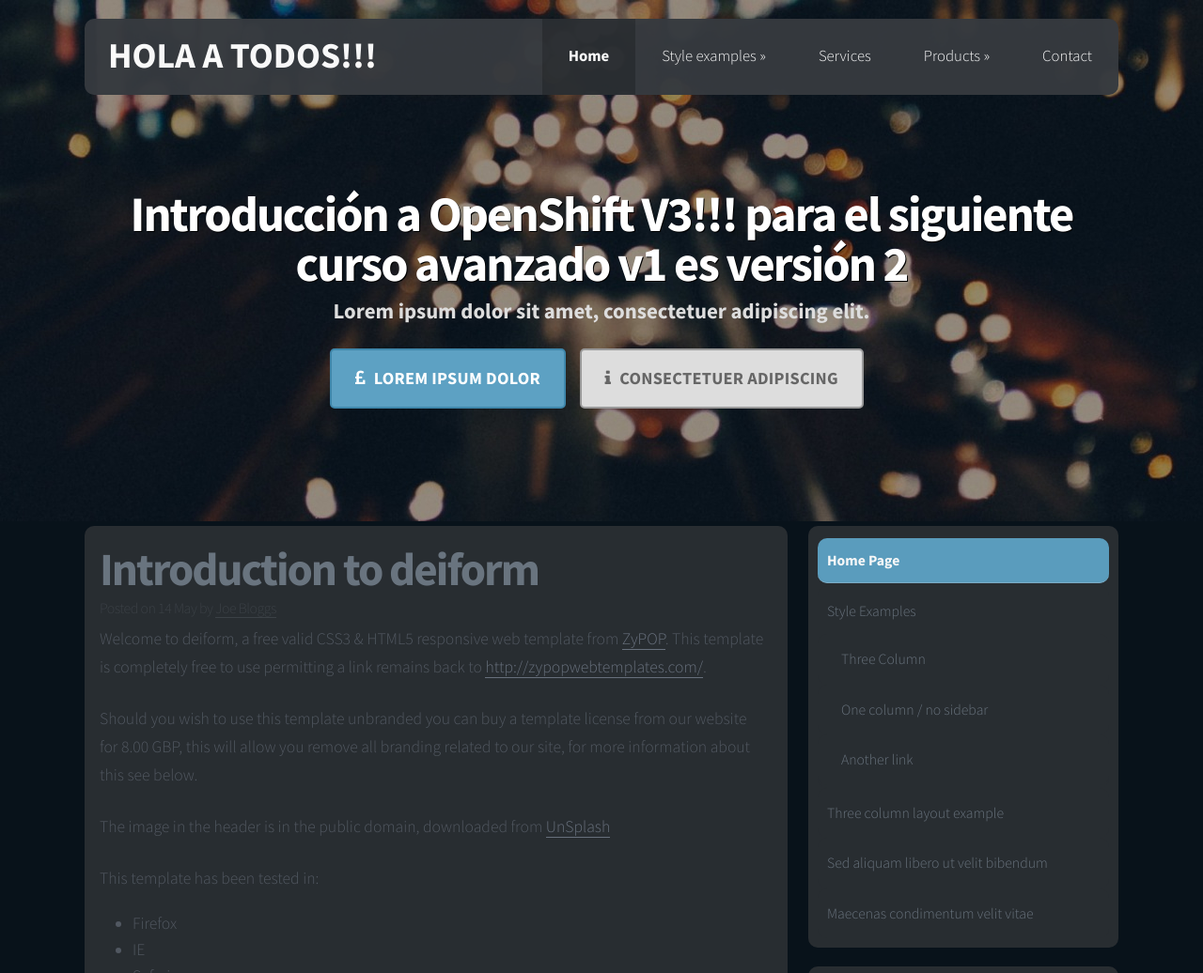
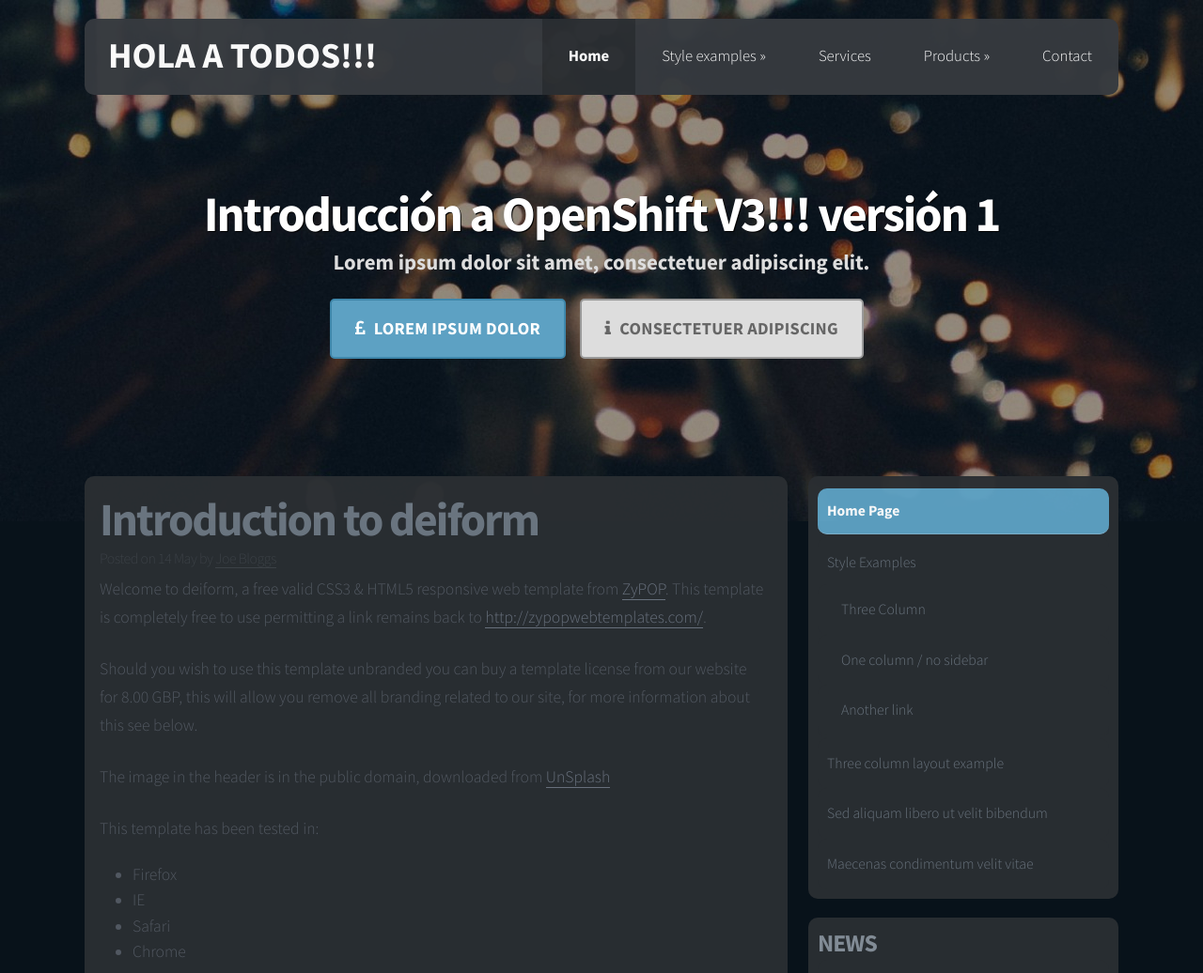
Before and after one commit to migvigil/laboratorio, a plain HTML site: page index.html in a window 1280 px wide. Shown: the top 1036 px of the page at 94% size. Drawn offline with Linux system fonts and the light colour scheme.

Commit message:
cambios Inicio

```diff
--- a/index.html
+++ b/index.html
@@ -91,7 +91,7 @@ License: Creative Commons Attribution
 
 		<div class="intro-content">
 
-                    <h2>Introducción a OpenShift V3!!! para el siguiente curso avanzado v1 es versión 2 </h2>
+                    <h2>Introducción a OpenShift V3!!! versión 1 </h2>
                     <p>Lorem ipsum dolor sit amet, consectetuer adipiscing elit.</p>
 
 			<p><a href="#" class="button button-slider"><i class="fa fa-gbp"></i> Lorem ipsum dolor</a>
```
